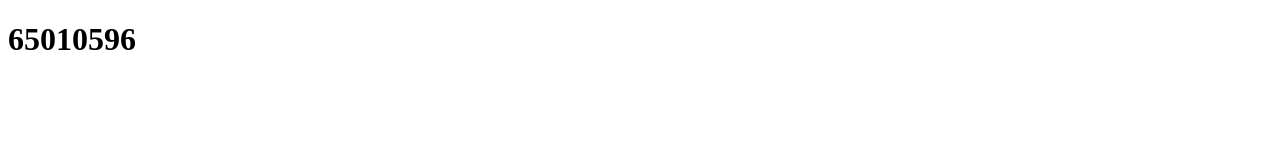
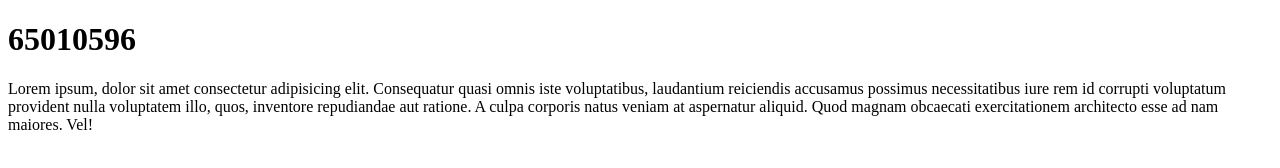
Before and after one commit to xXBiosoftXx/git101, a plain HTML site: page index.html in a window 1280 px wide. Drawn offline with Linux system fonts and the light colour scheme.

Commit message:
Update index.html

```diff
--- a/index.html
+++ b/index.html
@@ -7,5 +7,6 @@
 </head>
 <body>
     <h1>65010596</h1>
+    <p>Lorem ipsum, dolor sit amet consectetur adipisicing elit. Consequatur quasi omnis iste voluptatibus, laudantium reiciendis accusamus possimus necessitatibus iure rem id corrupti voluptatum provident nulla voluptatem illo, quos, inventore repudiandae aut ratione. A culpa corporis natus veniam at aspernatur aliquid. Quod magnam obcaecati exercitationem architecto esse ad nam maiores. Vel!</p>
 </body>
 </html>
```
